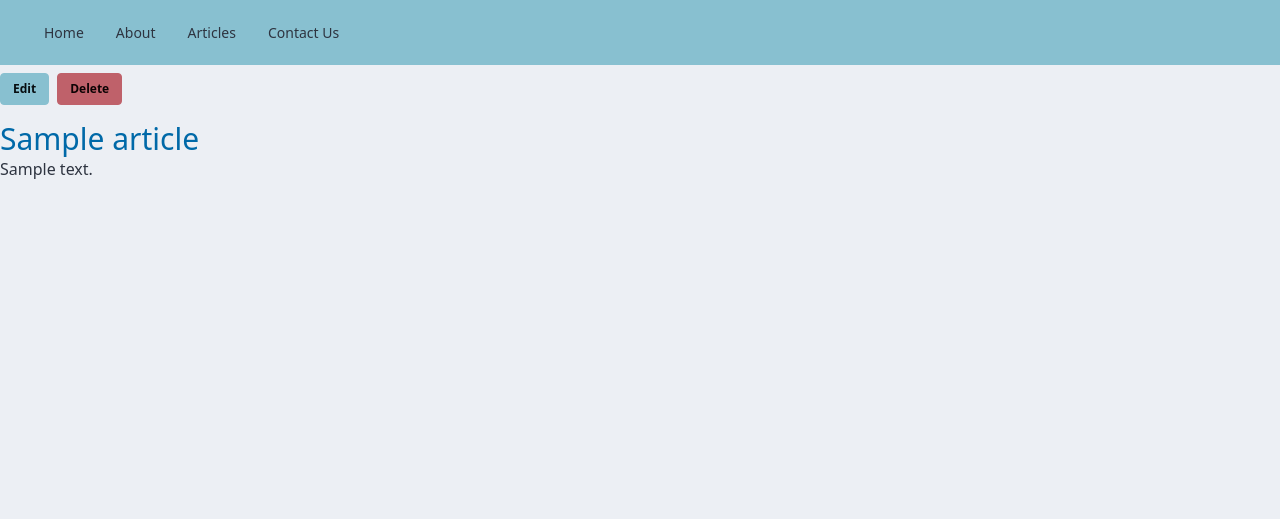
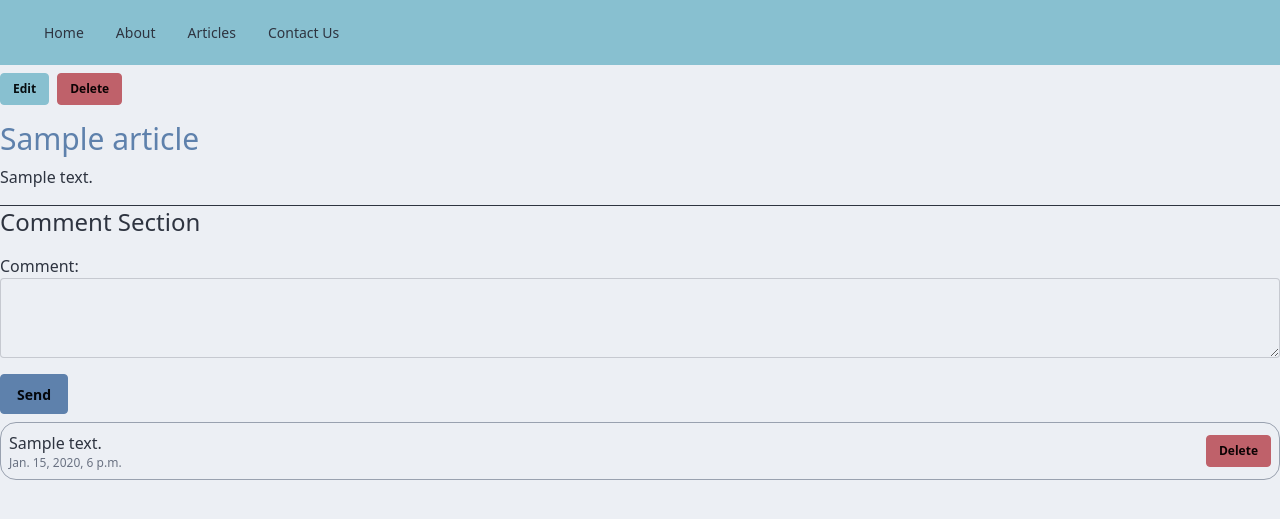
Before and after one commit to legosthes/wretch-blog, a Django app: page /articles/1 in a window 1280 px wide. Shown: the top 519 px of the page. Run offline with Django 5.2, Linux system fonts and the light colour scheme; tables that the repository leaves empty hold one stand-in row (values such as "Sample post"); some libraries are stand-ins or nearby versions.

Commit message:
feat: can add and soft delete comments

```diff
--- a/articles/templates/articles/detail.html
+++ b/articles/templates/articles/detail.html
@@ -1,4 +1,6 @@
-{%extends "layouts/default.html"%} {%block content%}
+{%extends "layouts/default.html"%}
+
+{%block content%}
 <div class="flex flex-row gap-2">
   <a class="btn btn-sm btn-accent" href="{%url 'articles:edit' article.id%}"
     >Edit</a
@@ -11,6 +13,36 @@
   </form>
 </div>
 
-<h1 class="text-3xl mt-4 text-sky-700">{{article.title}}</h1>
-<article>{{article.content | linebreaksbr}}</article>
+<h1 class="text-3xl mt-4 text-primary mb-2">{{article.title}}</h1>
+<article class="mb-4">{{article.content | linebreaksbr}}</article>
+
+<hr>
+<h3 class="text-2xl">Comment Section</h3>
+
+<form action="{%url 'articles:create_comment' article.id%}" method="post" class="mt-4">
+  {% for field in comment_form%}
+  {% csrf_token %}
+  <!-- 也可以用這個單獨指定的方式去寫 -->
+  {{comment_form.content.label_tag}}
+  {{comment_form.content}}
+  {%endfor%}
+  <button class="btn btn-primary mt-4">Send</button>
+</form>
+
+<ul>
+  {%for comment in comments%}
+  <div class="comment border-1 border-gray-400 rounded-2xl mt-2 p-2 hover:shadow-sm flex flex-row items-center justify-between">
+    <div class="text"><li>{{comment.content}}</li>
+    <li class="text-xs text-gray-500">{{comment.created_at}}</li></div>
+    <form action="{%url 'comments:delete' comment.id%}" method="post">
+      {% csrf_token %}
+      <button class="btn btn-sm btn-error">Delete</button>
+    </form>
+
+  </div>
+
+  {%endfor%}
+</ul>
+
+
 {%endblock%}
--- a/articles/urls.py
+++ b/articles/urls.py
@@ -1,13 +1,17 @@
 from django.urls import path
 from . import views
 
-app_name="articles"
+# 給他別名才不會跟上面打架
+from comments import views as comment_views
+
+app_name = "articles"
 
 urlpatterns = [
     # 這些urlpatterns是有順序的，如果<id>在前面，就會被吃掉
     # 所以才在id前加int，說是整數才可以通過
-    path("new/",views.new,name="new"),
-    path("<int:id>/edit",views.edit, name="edit"),
-    path("<int:id>",views.detail, name="detail"),
+    path("new/", views.new, name="new"),
+    path("<int:id>/edit", views.edit, name="edit"),
+    path("<int:id>/comments", comment_views.create, name="create_comment"),
+    path("<int:id>", views.detail, name="detail"),
     path("", views.index, name="index"),
 ]
--- a/articles/views.py
+++ b/articles/views.py
@@ -2,6 +2,7 @@ from django.shortcuts import render, redirect, get_object_or_404
 from .models import Article
 from django.contrib import messages
 from .forms import ArticleForm
+from comments.forms import CommentForm
 
 
 # Create your views here.
@@ -61,7 +62,13 @@ def detail(request, id):
             article.delete()
             return redirect("articles:index")
     else:
-        return render(request, "articles/detail.html", {"article": article})
+        comment_form = CommentForm()
+        comments = article.comment_set.filter(deleted_at__isnull=True).order_by("-id")
+        return render(
+            request,
+            "articles/detail.html",
+            {"article": article, "comment_form": comment_form, "comments": comments},
+        )
 
 
 # 增加編輯
--- /dev/null
+++ b/comments/forms.py
@@ -0,0 +1,14 @@
+from django.forms import ModelForm, Textarea
+from .models import Comment
+
+
+class CommentForm(ModelForm):
+    class Meta:
+        # 根據我在model設定的Article
+        model = Comment
+        fields = ["content"]
+        labels = {"content": "Comment"}
+        # 在這裡客製化表單的樣式
+        widgets = {
+            "content": Textarea(attrs={"class": "textarea w-full", "rows": 1}),
+        }
--- a/comments/models.py
+++ b/comments/models.py
@@ -1,5 +1,6 @@
 from django.db import models
 from articles.models import Article
+from datetime import datetime
 
 
 # Create your models here.
@@ -11,6 +12,7 @@ class Comment(models.Model):
     article = models.ForeignKey(Article, default=None, on_delete=models.CASCADE)
     # 建立時間
     # auto_now_add 建立的時間寫進去，auto_now 則是現在的時間
+    # 寫進資料庫的時間要固定，然後再根據不同時區去顯示
     created_at = models.DateTimeField(auto_now_add=True)
     # soft delete，兩種做法
     # 1
@@ -19,3 +21,7 @@ class Comment(models.Model):
     # 加索引 index，不用每個欄位都加，否則寫入會變慢
     # 因為刪除不常刪，所以適合加索引
     deleted_at = models.DateTimeField(null=True, db_index=True)
+
+    def delete(self):
+        self.deleted_at = datetime.now()
+        self.save()
--- /dev/null
+++ b/comments/urls.py
@@ -0,0 +1,10 @@
+from django.urls import path
+from . import views
+
+app_name = "comments"
+
+# 刪除的話我不需要那麼多資訊，譬如：articles/3/comments/2
+# 因為我每個comment都有自己的id，其實只需要id就好了
+urlpatterns = [
+    path("<int:id>", views.delete, name="delete"),
+]
--- a/public/styles/app.css
+++ b/public/styles/app.css
@@ -9,12 +9,20 @@
       "Courier New", monospace;
     --color-sky-700: oklch(50% 0.134 242.749);
     --color-gray-300: oklch(87.2% 0.01 258.338);
+    --color-gray-400: oklch(70.7% 0.022 261.325);
+    --color-gray-500: oklch(55.1% 0.027 264.364);
     --spacing: 0.25rem;
+    --text-xs: 0.75rem;
+    --text-xs--line-height: calc(1 / 0.75);
     --text-xl: 1.25rem;
     --text-xl--line-height: calc(1.75 / 1.25);
+    --text-2xl: 1.5rem;
+    --text-2xl--line-height: calc(2 / 1.5);
     --text-3xl: 1.875rem;
     --text-3xl--line-height: calc(2.25 / 1.875);
     --radius-xl: 0.75rem;
+    --radius-2xl: 1rem;
+    --radius-4xl: 2rem;
     --default-transition-duration: 150ms;
     --default-transition-timing-function: cubic-bezier(0.4, 0, 0.2, 1);
     --default-font-family: var(--font-sans);
@@ -1234,6 +1279,9 @@
   }
   .mb-2 {
     margin-bottom: calc(var(--spacing) * 2);
+  }
+  .mb-4 {
+    margin-bottom: calc(var(--spacing) * 4);
   }
   .alert {
     display: grid;
@@ -1328,6 +1376,9 @@
   .flex-row {
     flex-direction: row;
   }
+  .items-center {
+    align-items: center;
+  }
   .justify-between {
     justify-content: space-between;
   }
@@ -1336,6 +1387,12 @@
   }
   .gap-4 {
     gap: calc(var(--spacing) * 4);
+  }
+  .rounded-2xl {
+    border-radius: var(--radius-2xl);
+  }
+  .rounded-4xl {
+    border-radius: var(--radius-4xl);
   }
   .rounded-xl {
     border-radius: var(--radius-xl);
@@ -1344,15 +1401,40 @@
     border-style: var(--tw-border-style);
     border-width: 1px;
   }
+  .border-0 {
+    border-style: var(--tw-border-style);
+    border-width: 0px;
+  }
+  .border-1 {
+    border-style: var(--tw-border-style);
+    border-width: 1px;
+  }
+  .border-2 {
+    border-style: var(--tw-border-style);
+    border-width: 2px;
+  }
+  .border-3 {
+    border-style: var(--tw-border-style);
+    border-width: 3px;
+  }
   .border-gray-300 {
     border-color: var(--color-gray-300);
   }
+  .border-gray-400 {
+    border-color: var(--color-gray-400);
+  }
   .bg-accent {
     background-color: var(--color-accent);
   }
   .p-0 {
     padding: calc(var(--spacing) * 0);
   }
+  .p-1 {
+    padding: calc(var(--spacing) * 1);
+  }
+  .p-2 {
+    padding: calc(var(--spacing) * 2);
+  }
   .p-3 {
     padding: calc(var(--spacing) * 3);
   }
@@ -1361,6 +1443,10 @@
   }
   .py-4 {
     padding-block: calc(var(--spacing) * 4);
+  }
+  .text-2xl {
+    font-size: var(--text-2xl);
+    line-height: var(--tw-leading, var(--text-2xl--line-height));
   }
   .text-3xl {
     font-size: var(--text-3xl);
@@ -1370,6 +1456,18 @@
     font-size: var(--text-xl);
     line-height: var(--tw-leading, var(--text-xl--line-height));
   }
+  .text-xs {
+    font-size: var(--text-xs);
+    line-height: var(--tw-leading, var(--text-xs--line-height));
+  }
+  .tabs-xs {
+    --tab-height: calc(var(--size-field, 0.25rem) * 6);
+    :where(.tab) {
+      font-size: 0.75rem;
+      --tab-p: 0.375rem;
+      --tab-radius-min: calc(0.5rem - var(--border));
+    }
+  }
   .checkbox-accent {
     color: var(--color-accent-content);
     --input-color: var(--color-accent);
@@ -1377,6 +1475,15 @@
   .checkbox-primary {
     color: var(--color-primary-content);
     --input-color: var(--color-primary);
+  }
+  .text-gray-500 {
+    color: var(--color-gray-500);
+  }
+  .text-primary {
+    color: var(--color-primary);
+  }
+  .text-secondary {
+    color: var(--color-secondary);
   }
   .text-sky-700 {
     color: var(--color-sky-700);
@@ -1431,12 +1547,51 @@
   .textarea-primary {
     &, &:focus, &:focus-within {
       --input-color: var(--color-primary);
+    }
+  }
+  .hover\:scale-3d {
+    &:hover {
+      @media (hover: hover) {
+        scale: var(--tw-scale-x) var(--tw-scale-y) var(--tw-scale-z);
+      }
     }
   }
   .hover\:text-accent {
     &:hover {
       @media (hover: hover) {
         color: var(--color-accent);
+      }
+    }
+  }
+  .hover\:shadow-2xl {
+    &:hover {
+      @media (hover: hover) {
+        --tw-shadow: 0 25px 50px -12px var(--tw-shadow-color, rgb(0 0 0 / 0.25));
+        box-shadow: var(--tw-inset-shadow), var(--tw-inset-ring-shadow), var(--tw-ring-offset-shadow), var(--tw-ring-shadow), var(--tw-shadow);
+      }
+    }
+  }
+  .hover\:shadow-lg {
+    &:hover {
+      @media (hover: hover) {
+        --tw-shadow: 0 10px 15px -3px var(--tw-shadow-color, rgb(0 0 0 / 0.1)), 0 4px 6px -4px var(--tw-shadow-color, rgb(0 0 0 / 0.1));
+        box-shadow: var(--tw-inset-shadow), var(--tw-inset-ring-shadow), var(--tw-ring-offset-shadow), var(--tw-ring-shadow), var(--tw-shadow);
+      }
+    }
+  }
+  .hover\:shadow-sm {
+    &:hover {
+      @media (hover: hover) {
+        --tw-shadow: 0 1px 3px 0 var(--tw-shadow-color, rgb(0 0 0 / 0.1)), 0 1px 2px -1px var(--tw-shadow-color, rgb(0 0 0 / 0.1));
+        box-shadow: var(--tw-inset-shadow), var(--tw-inset-ring-shadow), var(--tw-ring-offset-shadow), var(--tw-ring-shadow), var(--tw-shadow);
+      }
+    }
+  }
+  .hover\:shadow-xl {
+    &:hover {
+      @media (hover: hover) {
+        --tw-shadow: 0 20px 25px -5px var(--tw-shadow-color, rgb(0 0 0 / 0.1)), 0 8px 10px -6px var(--tw-shadow-color, rgb(0 0 0 / 0.1));
+        box-shadow: var(--tw-inset-shadow), var(--tw-inset-ring-shadow), var(--tw-ring-offset-shadow), var(--tw-ring-shadow), var(--tw-shadow);
       }
     }
   }
@@ -1798,6 +1953,21 @@
   syntax: "*";
   inherits: false;
 }
+@property --tw-scale-x {
+  syntax: "*";
+  inherits: false;
+  initial-value: 1;
+}
+@property --tw-scale-y {
+  syntax: "*";
+  inherits: false;
+  initial-value: 1;
+}
+@property --tw-scale-z {
+  syntax: "*";
+  inherits: false;
+  initial-value: 1;
+}
 @layer properties {
   @supports ((-webkit-hyphens: none) and (not (margin-trim: inline))) or ((-moz-orient: inline) and (not (color:rgb(from red r g b)))) {
     *, ::before, ::after, ::backdrop {
@@ -1822,6 +1992,9 @@
       --tw-ring-offset-color: #fff;
       --tw-ring-offset-shadow: 0 0 #0000;
       --tw-duration: initial;
-    }
-  }
-}
+      --tw-scale-x: 1;
+      --tw-scale-y: 1;
+      --tw-scale-z: 1;
+    }
+  }
+}
--- a/templates/layouts/default.html
+++ b/templates/layouts/default.html
@@ -35,7 +35,10 @@
 
     <!-- 先挖洞 -->
     <main class="container mx-auto mt-2">
-      {%include "shared/messages.html"%} {%block content%} {%endblock%}
+      {%include "shared/messages.html"%}
+      {%block content%}
+
+      {%endblock%}
     </main>
   </body>
 </html>
--- a/wretch/settings.py
+++ b/wretch/settings.py
@@ -110,7 +110,7 @@ AUTH_PASSWORD_VALIDATORS = [
 
 LANGUAGE_CODE = "en-us"
 
-TIME_ZONE = "UTC"
+TIME_ZONE = "Asia/Taipei"
 
 USE_I18N = True
 
--- a/wretch/urls.py
+++ b/wretch/urls.py
@@ -9,5 +9,6 @@ urlpatterns = [
     # 只要到首頁，就會去找pages.urls的檔案
     path("", include("pages.urls")),
     path("articles/", include("articles.urls")),
+    path("comments/", include("comments.urls")),
     path("admin/", admin.site.urls),
 ]
```
Also changed, not shown: other parts of public/styles/app.css (+46 -0 lines), comments/views.py (+37 -1 lines).
